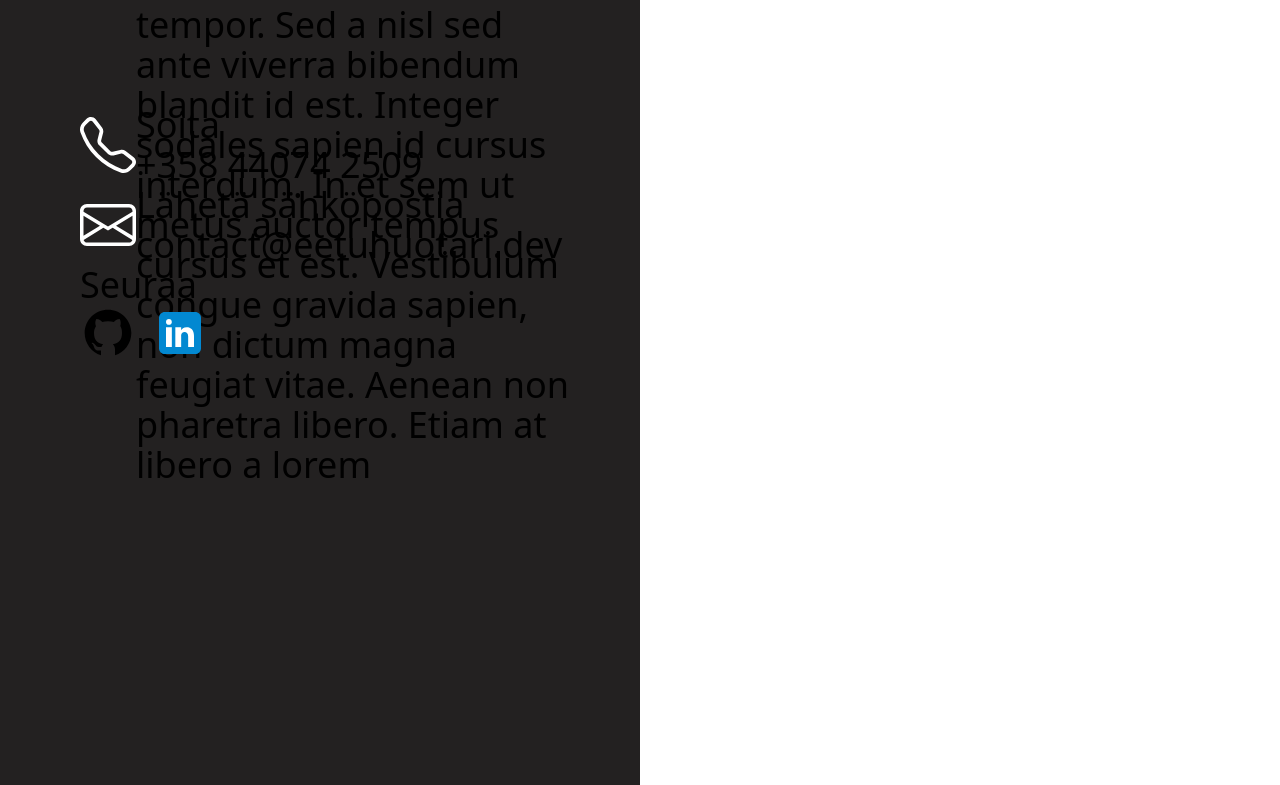
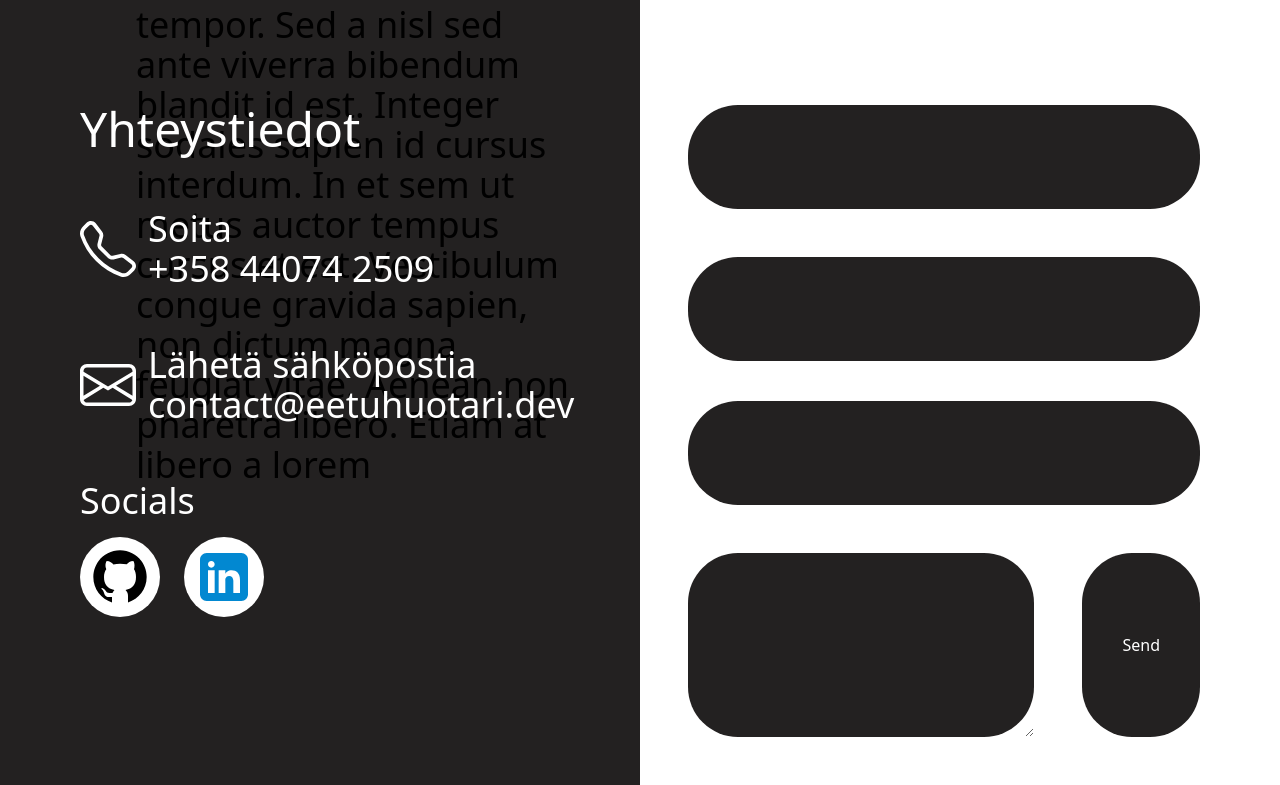
Before and after one commit to Eetuh123/Portfolio, a Vue app: page / in a window 1280 px wide. Shown: the part 2235-3020 px from the top of the page. Built offline with nearby package versions, Linux system fonts and the light colour scheme.

Commit message:
working email.js

```diff
--- a/package.json
+++ b/package.json
@@ -8,6 +8,7 @@
     "lint": "vue-cli-service lint"
   },
   "dependencies": {
+    "@emailjs/browser": "^4.3.3",
     "autoprefixer": "^10.4.19",
     "core-js": "^3.8.3",
     "postcss": "^8.4.38",
--- a/src/components/MainPage.vue
+++ b/src/components/MainPage.vue
@@ -39,12 +39,14 @@
           </div>
         </div>
       </div>
-      <div class="w-full h-[1000px] pb-24">
+      <div class="w-full h-[800px] pb-24 flex">
+        <div class="w-1/2 text-white space-y-14">
+          <h1 class="text-5xl">Yhteystiedot</h1>
           <div class="flex items-center">
             <img
               src="@/assets/icons/telephone.svg"
               alt="phone"
-            class="w-14 h-14"
+              class="w-14 h-14 mr-3"
             />
             <div class="flex flex-col">
               <p class="text-4xl">Soita</p>
@@ -55,7 +57,7 @@
             <img
               src="@/assets/icons/envelope.svg"
               alt="envelope"
-            class="w-14 h-14"
+              class="w-14 h-14 mr-3"
             />
             <div class="flex flex-col">
               <p class="text-4xl">Lähetä sähköpostia</p>
@@ -63,20 +65,64 @@
             </div>
           </div>
           <div>
-          <p class="text-4xl">Seuraa</p>
-          <div class="flex gap-4">
+            <p class="text-4xl mb-4">Socials</p>
+            <div class="flex gap-6">
+              <div
+                class="w-20 h-20 bg-white rounded-full flex items-center justify-center"
+              >
                 <img
                   src="@/assets/icons/github.svg"
                   alt="github"
-              class="w-14 h-14"
+                  class="w-16 h-16"
                 />
+              </div>
+              <div
+                class="w-20 h-20 bg-white rounded-full flex items-center justify-center"
+              >
                 <img
                   src="@/assets/icons/linkedin.svg"
                   alt="linkedin"
-              class="w-14 h-14"
+                  class="w-16 h-16"
                 />
               </div>
-          <div>
+            </div>
+          </div>
+        </div>
+        <div class="w-1/2 flex">
+          <div class="w-full pl-12">
+            <form class="flex flex-col" @submit.prevent="sendEmail">
+              <input
+                v-model="form.email"
+                class="bg-dark text-white rounded-icon-computer p-10 mb-12"
+                type="email"
+                name="email"
+              />
+              <input
+                v-model="form.name"
+                class="bg-dark text-white rounded-icon-computer p-10 mb-10"
+                type="text"
+                name="name"
+              />
+              <input
+                v-model="form.subject"
+                class="bg-dark text-white rounded-icon-computer p-10 mb-12"
+                type="text"
+                name="subject"
+              />
+              <div class="flex">
+                <textarea
+                  v-model="form.message"
+                  class="bg-dark text-white rounded-icon-computer p-6 mr-12 flex-1"
+                  name="message"
+                ></textarea>
+                <input
+                  type="submit"
+                  value="Send"
+                  class="flex-initial bg-dark text-white rounded-icon-computer px-10 py-20 c"
+                  style="width: auto"
+                />
+              </div>
+            </form>
           </div>
         </div>
       </div>
@@ -87,6 +133,7 @@
 <script>
 import { ref, onMounted, onUnmounted } from "vue";
 import { logosData } from "@/assets/logosData.js";
+import emailjs from "@emailjs/browser";
 
 export default {
   name: "MainPage",
@@ -94,6 +141,13 @@ export default {
     const logos = ref([]);
     const logoRefs = ref([]);
     const logoClasses = ref([]);
+
+    const form = ref({
+      email: "",
+      name: "",
+      subject: "",
+      message: "",
+    });
 
     const setLogoRef = (el) => {
       if (el) logoRefs.value.push(el);
@@ -108,6 +162,20 @@ export default {
             ? "bg-white"
             : "bg-dark";
       });
+    };
+
+    const sendEmail = async () => {
+      try {
+        const result = await emailjs.sendForm(
+          "service_358tl3q",
+          "template_hzup9em",
+          form.value,
+          "t8hd8mfRQtp1tgD1H"
+        );
+        console.log(result.text);
+      } catch (error) {
+        console.error(error.text);
+      }
     };
 
     const logosContext = require.context("@/assets/logos", false, /\.svg$/);
@@ -130,7 +198,7 @@ export default {
       window.removeEventListener("resize", calculatePositions);
     });
 
-    return { logos, setLogoRef, logoClasses };
+    return { logos, setLogoRef, logoClasses, sendEmail, form };
   },
 };
 </script>
```
Also changed, not shown: 1 other file (tests, documents, lock files or other folders). Lines whose indentation alone changed are shown as unchanged.
